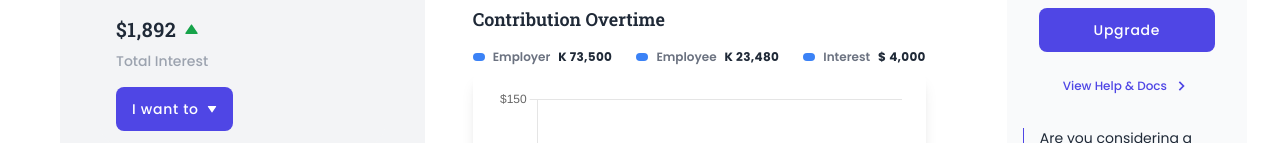
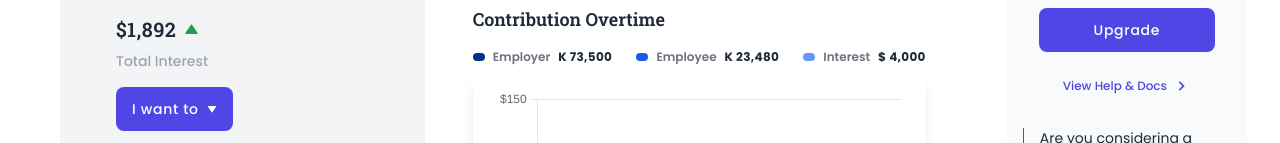
Before and after one commit to arian0zen/dashboard-mockup-react, a React (Create React App) app: page /home in a window 1280 px wide. Shown: the part 357-500 px from the top of the page. Built offline with nearby package versions, Linux system fonts and the light colour scheme.

Commit message:
Update Charts.tsx

```diff
--- a/src/components/UI/Charts.tsx
+++ b/src/components/UI/Charts.tsx
@@ -109,17 +109,17 @@ const StackedBarChart: React.FC = () => {
       </p>
       <div className="legends mb-2 flex flex-wrap gap-2 items-between justify-between ">
         <div className="legend-item flex flex-col sm:flex-row sm:items-center gap-2 ">
-          <div className="w-3 h-2 bg-blue-500 rounded-full"></div>
+          <div className="w-3 h-2 bg-[#043087] rounded-full"></div>
           <p className="text-xs text-gray-500 font-semibold">Employer</p>
           <p className="tracking-wide text-xs font-bold">K 73,500</p>
         </div>
         <div className="legend-item flex flex-col sm:flex-row sm:items-center gap-2 ">
-          <div className="w-3 h-2 bg-blue-500 rounded-full"></div>
+          <div className="w-3 h-2 bg-[#195de6] rounded-full"></div>
           <p className="text-xs text-gray-500 font-semibold">Employee</p>
           <p className="tracking-wide text-xs font-bold">K 23,480</p>
         </div>
         <div className="legend-item flex flex-col sm:flex-row sm:items-center gap-2 ">
-          <div className="w-3 h-2 bg-blue-500 rounded-full"></div>
+          <div className="w-3 h-2 bg-[#6698fa] rounded-full"></div>
           <p className="text-xs text-gray-500 font-semibold">Interest</p>
           <p className="tracking-wide text-xs font-bold">$ 4,000</p>
         </div>
```
